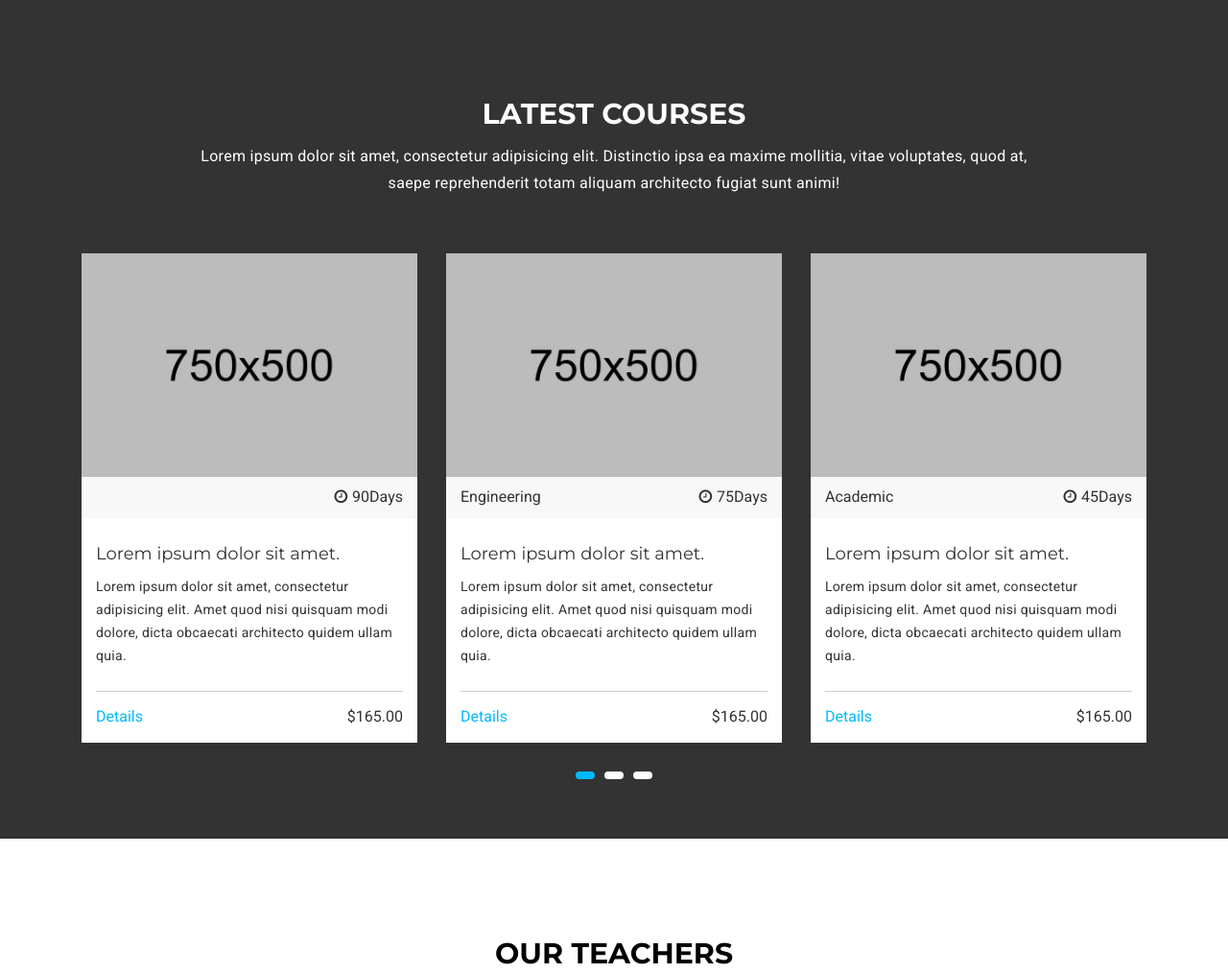
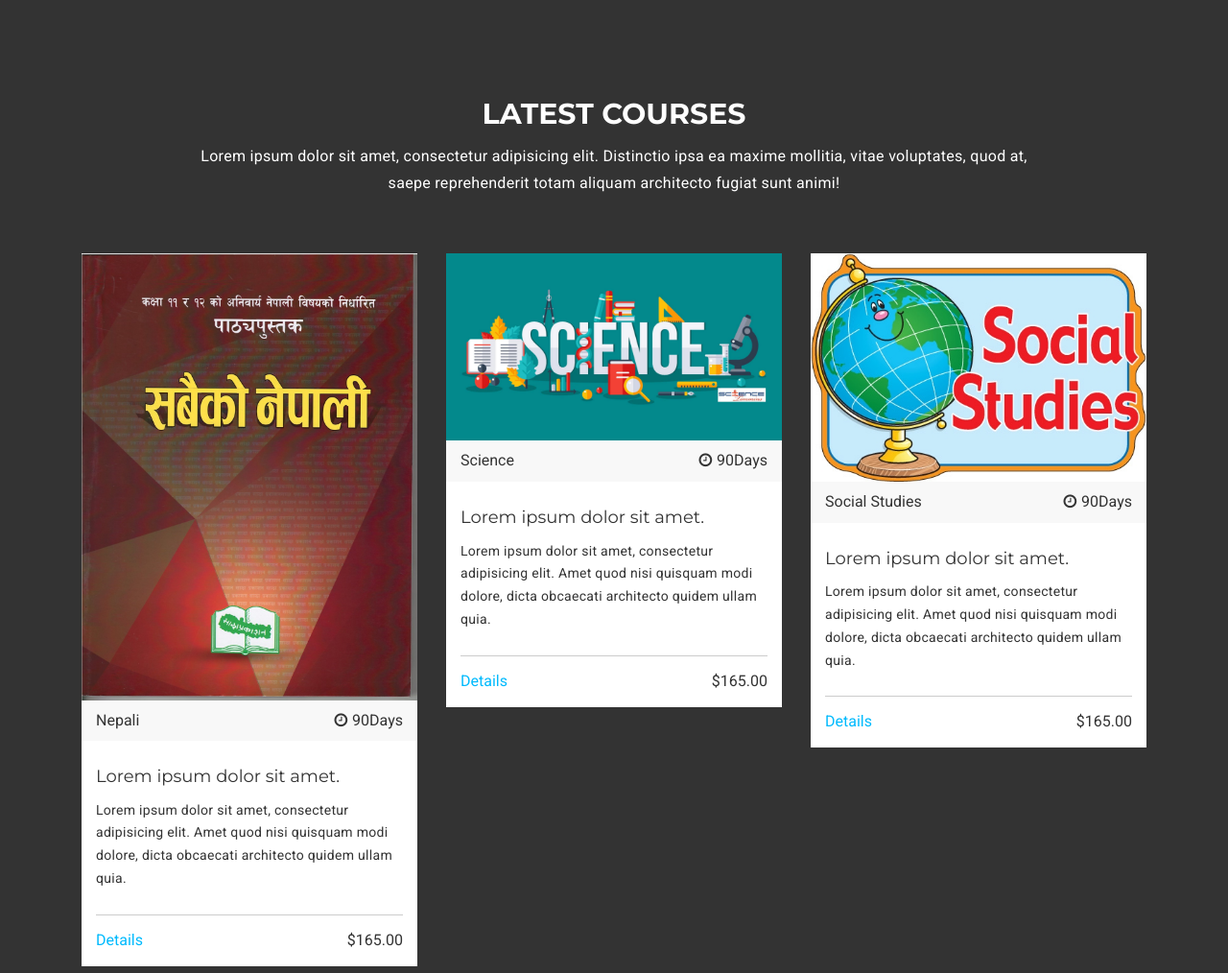
Before and after one commit to bijayathapa/lms_site, a Django app: page / in a window 1280 px wide. Shown: the part 2705-3719 px from the top of the page at 96% size. Run offline with Django 3.2, Linux system fonts and the light colour scheme; data comes from the database, SQL or seed files in the repository; some libraries are stand-ins or nearby versions.

Commit message:
latest courses

```diff
--- a/myapp/templates/index.html
+++ b/myapp/templates/index.html
@@ -445,12 +445,14 @@ drift.load('efh6admzwhbr');
             <!-- Start latest course content -->
 
             <div id="mu-latest-course-slide" class="mu-latest-courses-content">
+              {% for course in courses %}
               <div class="col-lg-4 col-md-4 col-xs-12">
+
                 <div class="mu-latest-course-single">
                   <figure class="mu-latest-course-img">
-                    <a href="#"><img src="{% static 'img/courses/1.jpg'%}" alt="img"></a>
+                    <a href="#"><img src="{{course.imageURL}}" alt="img"></a>
                     <figcaption class="mu-latest-course-imgcaption">
-                      <a href="#">{{item.course_name}}</a>
+                      <a href="#">{{course.name}}</a>
                       <span><i class="fa fa-clock-o"></i>90Days</span>
                     </figcaption>
                   </figure>
@@ -463,104 +465,10 @@ drift.load('efh6admzwhbr');
                     </div>
                   </div>
                 </div>
+
               </div>
-              <div class="col-lg-4 col-md-4 col-xs-12">
-                <div class="mu-latest-course-single">
-                  <figure class="mu-latest-course-img">
-                    <a href="#"><img src="{% static 'img/courses/2.jpg'%}" alt="img"></a>
-                    <figcaption class="mu-latest-course-imgcaption">
-                      <a href="#">Engineering </a>
-                      <span><i class="fa fa-clock-o"></i>75Days</span>
-                    </figcaption>
-                  </figure>
-                  <div class="mu-latest-course-single-content">
-                    <h4><a href="#">Lorem ipsum dolor sit amet.</a></h4>
-                    <p>Lorem ipsum dolor sit amet, consectetur adipisicing elit. Amet quod nisi quisquam modi dolore, dicta obcaecati architecto quidem ullam quia.</p>
-                    <div class="mu-latest-course-single-contbottom">
-                      <a class="mu-course-details" href="#">Details</a>
-                      <span class="mu-course-price" href="#">$165.00</span>
-                    </div>
-                  </div>
-                </div>
-              </div>
-              <div class="col-lg-4 col-md-4 col-xs-12">
-                <div class="mu-latest-course-single">
-                  <figure class="mu-latest-course-img">
-                    <a href="#"><img src="{% static 'img/courses/3.jpg'%}" alt="img"></a>
-                    <figcaption class="mu-latest-course-imgcaption">
-                      <a href="#">Academic</a>
-                      <span><i class="fa fa-clock-o"></i>45Days</span>
-                    </figcaption>
-                  </figure>
-                  <div class="mu-latest-course-single-content">
-                    <h4><a href="#">Lorem ipsum dolor sit amet.</a></h4>
-                    <p>Lorem ipsum dolor sit amet, consectetur adipisicing elit. Amet quod nisi quisquam modi dolore, dicta obcaecati architecto quidem ullam quia.</p>
-                    <div class="mu-latest-course-single-contbottom">
-                      <a class="mu-course-details" href="#">Details</a>
-                      <span class="mu-course-price" href="#">$165.00</span>
-                    </div>
-                  </div>
-                </div>
-              </div>
-              <div class="col-lg-4 col-md-4 col-xs-12">
-                <div class="mu-latest-course-single">
-                  <figure class="mu-latest-course-img">
-                    <a href="#"><img src="{% static 'img/courses/1.jpg'%}" alt="img"></a>
-                    <figcaption class="mu-latest-course-imgcaption">
-                      <a href="#">Drawing</a>
-                      <span><i class="fa fa-clock-o"></i>90Days</span>
-                    </figcaption>
-                  </figure>
-                  <div class="mu-latest-course-single-content">
-                    <h4><a href="#">Lorem ipsum dolor sit amet.</a></h4>
-                    <p>Lorem ipsum dolor sit amet, consectetur adipisicing elit. Amet quod nisi quisquam modi dolore, dicta obcaecati architecto quidem ullam quia.</p>
-                    <div class="mu-latest-course-single-contbottom">
-                      <a class="mu-course-details" href="#">Details</a>
-                      <span class="mu-course-price" href="#">$165.00</span>
-                    </div>
-                  </div>
-                </div>
-              </div>
-              <div class="col-lg-4 col-md-4 col-xs-12">
-                <div class="mu-latest-course-single">
-                  <figure class="mu-latest-course-img">
-                    <a href="#"><img src="{% static 'img/courses/2.jpg'%}" alt="img"></a>
-                    <figcaption class="mu-latest-course-imgcaption">
-                      <a href="#">Engineering </a>
-                      <span><i class="fa fa-clock-o"></i>75Days</span>
-                    </figcaption>
-                  </figure>
-                  <div class="mu-latest-course-single-content">
-                    <h4><a href="#">Lorem ipsum dolor sit amet.</a></h4>
-                    <p>Lorem ipsum dolor sit amet, consectetur adipisicing elit. Amet quod nisi quisquam modi dolore, dicta obcaecati architecto quidem ullam quia.</p>
-                    <div class="mu-latest-course-single-contbottom">
-                      <a class="mu-course-details" href="#">Details</a>
-                      <span class="mu-course-price" href="#">$165.00</span>
-                    </div>
-                  </div>
-                </div>
-              </div>
-              <div class="col-lg-4 col-md-4 col-xs-12">
-                <div class="mu-latest-course-single">
-                  <figure class="mu-latest-course-img">
-                    <a href="#"><img src="{% static 'img/courses/3.jpg'%}" alt="img"></a>
-                    <figcaption class="mu-latest-course-imgcaption">
-                      <a href="#">Academic</a>
-                      <span><i class="fa fa-clock-o"></i>45Days</span>
-                    </figcaption>
-                  </figure>
-                  <div class="mu-latest-course-single-content">
-                    <h4><a href="#">Lorem ipsum dolor sit amet.</a></h4>
-                    <p>Lorem ipsum dolor sit amet, consectetur adipisicing elit. Amet quod nisi quisquam modi dolore, dicta obcaecati architecto quidem ullam quia.</p>
-                    <div class="mu-latest-course-single-contbottom">
-                      <a class="mu-course-details" href="#">Details</a>
-                      <span class="mu-course-price" href="#">$165.00</span>
-                    </div>
-                  </div>
-                </div>
-              </div>
-            </div>
-            <!-- End latest course content -->
+              {% endfor %}
+            </div>    <!-- End latest course content -->
           </div>
         </div>
       </div>
--- a/myapp/views.py
+++ b/myapp/views.py
@@ -5,7 +5,10 @@ from .models import *
 
 
 def index(request):
-    context = {}
+    courses = Course.objects.all()
+    context = {
+        'courses': courses,
+    }
     return render(request, 'index.html', context)
 
 def contact(request):
```
